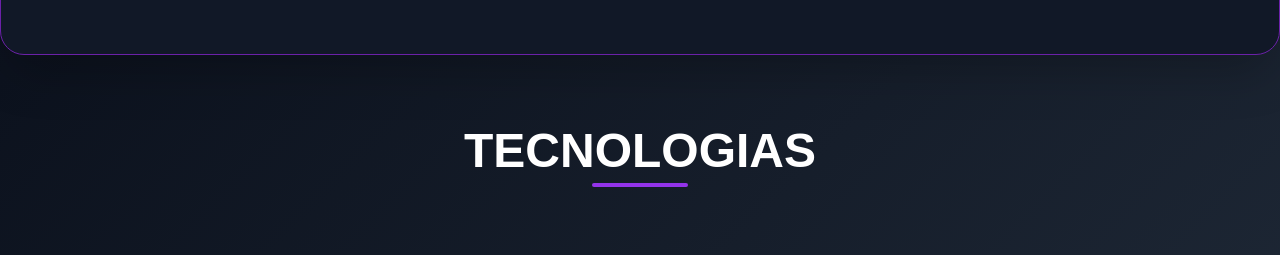
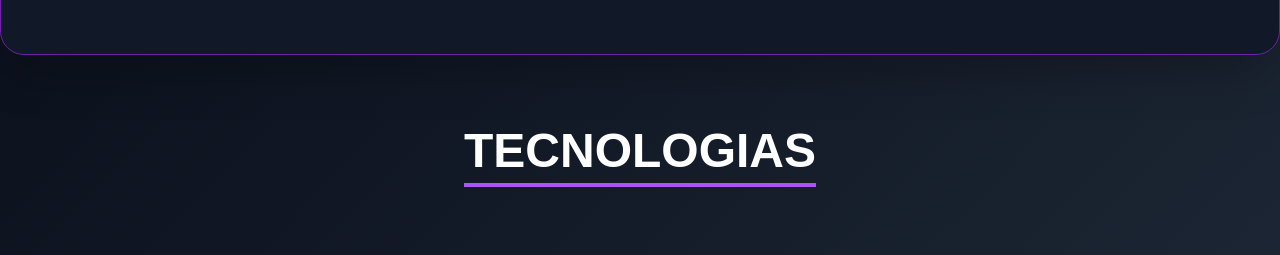
Before and after one commit to Thalis78/Portfolio, a plain HTML site: page index.html in a window 1280 px wide. Shown: the part 2320-2575 px from the top of the page. Drawn offline with nearby package versions, Linux system fonts and the light colour scheme; a web font is replaced by a local one.

Commit message:
:lipstick: style: atualiza imagem do Django na seção de tecnologias

```diff
--- a/index.html
+++ b/index.html
@@ -351,10 +351,9 @@
       <br />
 
       <h3
-        class="mb-12 text-center font-montserrat text-3xl font-extrabold text-white sm:text-4xl lg:text-5xl"
+        class="text-center text-5xl font-extrabold text-white mb-16 font-montserrat"
       >
-        <span
-          class="relative inline-block pb-3 after:absolute after:bottom-0 after:left-1/2 after:h-1 after:w-24 after:-translate-x-1/2 after:rounded-full after:bg-purple-600 after:transition-all after:duration-300 hover:after:w-32"
+        <span class="inline-block border-b-4 border-purple-500 pb-2"
           >TECNOLOGIAS</span
         >
       </h3>
@@ -459,7 +458,7 @@
                   class="w-24 h-24 overflow-hidden flex items-center justify-center mb-3 rounded-full bg-gray-800 border-2 border-purple-600 p-2 shadow-xl group-hover:border-purple-400 group-hover:bg-purple-900/50 transition-all duration-300"
                 >
                   <img
-                    src="https://cdn.jsdelivr.net/gh/devicons/devicon/icons/django/django-plain.svg"
+                    src="https://skillicons.dev/icons?i=django"
                     alt="Django"
                     class="w-full h-full object-contain filter drop-shadow-xl"
                   />
```
